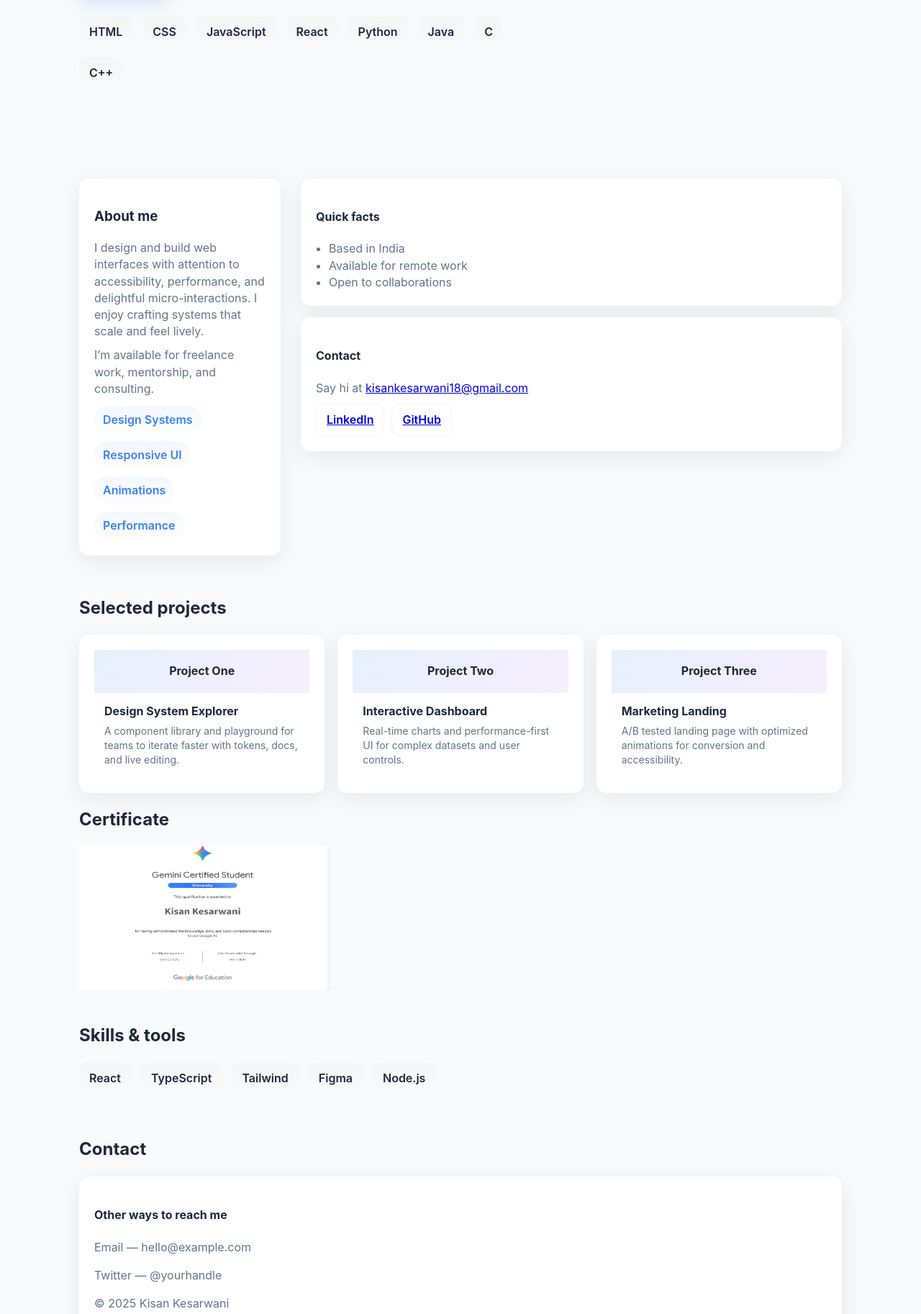
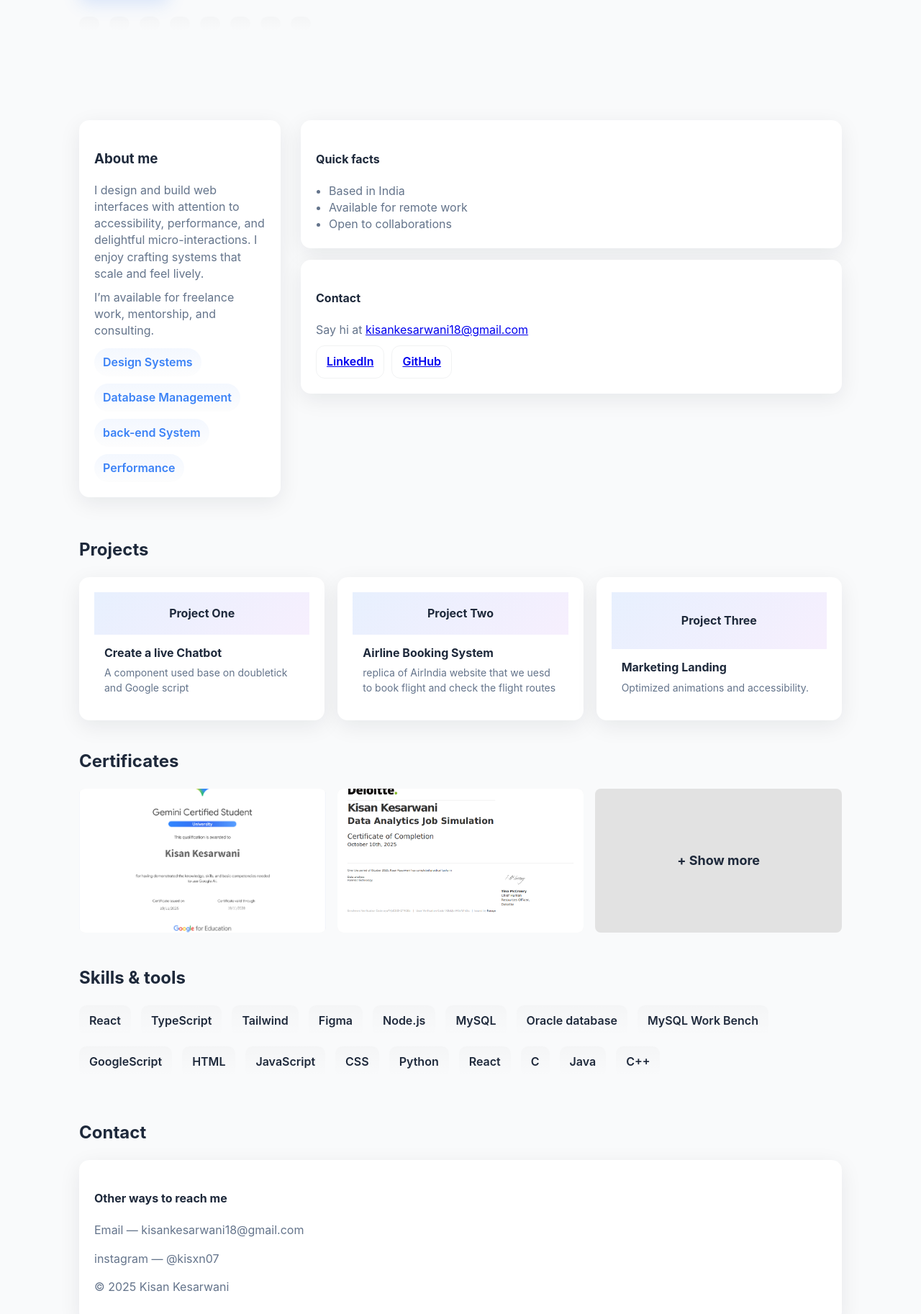
Before and after one commit to kisan0717/Portfolio, a plain HTML site: page index.html in a window 1280 px wide. Shown: the part 730-2556 px from the top of the page at 72% size. Drawn offline with Linux system fonts and the light colour scheme.

Commit message:
new things check

```diff
--- a/index.html
+++ b/index.html
@@ -3,10 +3,63 @@
 <head>
   <meta charset="utf-8" />
   <meta name="viewport" content="width=device-width,initial-scale=1" />
-  <title>Modern Portfolio — Template</title>
+  <title>kisan kesarwani</title>
   <meta name="description" content="A modern, responsive portfolio template with a fresh color palette and small interactions." />
+
   <link rel="stylesheet" href="style.css">
+
+  <style>
+    /* CERTIFICATE GRID INTEGRATION */
+    #certificate {
+      margin-top: 40px;
+    }
+
+    .certificate-grid {
+      display: grid;
+      grid-template-columns: repeat(3, 1fr);
+      gap: 16px;
+      margin-top: 20px;
+    }
+
+    .cert-item img {
+      width: 100%;
+      height: 200px;
+      object-fit: cover;
+      border-radius: 8px;
+      cursor: pointer;
+      background: #eee;
+      transition: transform 0.2s ease;
+    }
+
+    .cert-item img:hover {
+      transform: scale(1.03);
+    }
+
+    .hidden {
+      display: none;
+    }
+
+    .show-more-box {
+      width: 100%;
+      height: 200px;
+      border-radius: 8px;
+      background: var(--card-bg, #e2e2e2);
+      display: flex;
+      align-items: center;
+      justify-content: center;
+      font-weight: 700;
+      font-size: 18px;
+      cursor: pointer;
+      transition: background 0.2s ease;
+    }
+
+    .show-more-box:hover {
+      background: var(--muted);
+      color: white;
+    }
+  </style>
 </head>
+
 <body>
   <header class="container nav">
     <div class="logo">
@@ -38,7 +91,13 @@
         <div class="intro">
           <span class="eyebrow">Hello — I'm a developer</span>
           <h1 class="reveal">I build engaging digital experiences and clean interfaces.</h1>
-          <p class="lead reveal">A highly analytical and adaptable developer with a strong foundation in object-oriented programming, data structures, and system design, skilled in building scalable and secure back-end systems using Java, C++, and Python while also delivering performance-focused front-end engineering and thoughtful UI design; experienced in database management (MySQL, Oracle), version control (Git), collaborative project leadership, and crafting polished web applications, design systems, and interactive user experiences—driven by continuous learning and a commitment to technical excellence..</p>
+          <p class="lead reveal">
+            A highly analytical and adaptable developer with a strong foundation in object-oriented programming, data structures,
+            and system design, skilled in building scalable and secure back-end systems using Java, C++, and Python while also delivering
+            performance-focused front-end engineering and thoughtful UI design; experienced in database management (MySQL, Oracle),
+            version control (Git), collaborative project leadership, and crafting polished web applications, design systems, and
+            interactive user experiences—driven by continuous learning and a commitment to technical excellence.
+          </p>
 
           <div class="hero-cta reveal">
             <a class="btn primary" href="#projects">See Projects</a>
@@ -47,14 +106,14 @@
 
           <div style="margin-top:18px" class="reveal">
             <div class="tech-row">
-              <div class="tech">HTML</div>
-              <div class="tech">CSS</div>
-              <div class="tech">JavaScript</div>
-              <div class="tech">React</div>
-              <div class="tech">Python</div>
-              <div class="tech">Java</div>
-              <div class="tech">C</div>
-              <div class="tech">C++</div>
+              <div class="tech"></div>
+              <div class="tech"></div>
+              <div class="tech"></div>
+              <div class="tech"></div>
+              <div class="tech"></div>
+              <div class="tech"></div>
+              <div class="tech"></div>
+              <div class="tech"></div>
             </div>
           </div>
         </div>
@@ -62,7 +121,7 @@
         <aside class="hero-visual">
           <div class="profile">
             <div class="avatar">
-              <img src="" alt="profile" />
+              <img src="certificate/WhatsApp Image 2025-11-22 at 00.36.34_384c5148.jpg" alt="profile" />
             </div>
             <div style="text-align:center;margin-top:12px">
               <div style="font-weight:700">Kisan Kesarwani</div>
@@ -82,8 +141,8 @@
 
           <div class="skills">
             <div class="skill">Design Systems</div>
-            <div class="skill">Responsive UI</div>
-            <div class="skill">Animations</div>
+            <div class="skill">Database Management</div>
+            <div class="skill">back-end System</div>
             <div class="skill">Performance</div>
           </div>
         </div>
@@ -111,15 +170,15 @@
     </section>
 
     <section id="projects" class="projects">
-      <h2>Selected projects</h2>
+      <h2>Projects</h2>
       <div class="projects-grid">
         <article class="project-card card reveal">
           <div class="project-media">
             <div style="font-weight:700">Project One</div>
           </div>
           <div class="project-body">
-            <div class="project-title">Design System Explorer</div>
-            <p class="project-desc">A component library and playground for teams to iterate faster with tokens, docs, and live editing.</p>
+            <div class="project-title">Create a live Chatbot </div>
+            <p class="project-desc">A component used base on doubletick and Google script</p>
           </div>
         </article>
 
@@ -128,8 +187,8 @@
             <div style="font-weight:700">Project Two</div>
           </div>
           <div class="project-body">
-            <div class="project-title">Interactive Dashboard</div>
-            <p class="project-desc">Real-time charts and performance-first UI for complex datasets and user controls.</p>
+            <div class="project-title">Airline Booking System</div>
+            <p class="project-desc">replica of AirIndia  website that we uesd to book flight and check the flight routes </p>
           </div>
         </article>
 
@@ -139,22 +198,52 @@
           </div>
           <div class="project-body">
             <div class="project-title">Marketing Landing</div>
-            <p class="project-desc">A/B tested landing page with optimized animations for conversion and accessibility.</p>
+            <p class="project-desc">Optimized animations and accessibility.</p>
           </div>
         </article>
       </div>
     </section>
 
+    <!-- 🔥 UPDATED CERTIFICATE SECTION BELOW -->
     <section id="certificate">
-      <h2>Certificate</h2>
-      <div>
-        <img width="350px" height="200px" onclick="window.open('https://www.linkedin.com/posts/kisan-kesarwani-964332256_activity-7395750366656499712-K4br?utm_source=share&utm_medium=member_desktop&rcm=ACoAAD8NidwBHbZZXbsOxh3Z4EK2r0WnXnkLaBc')" src="Screenshot 2025-11-19 160519.png" alt="gemini">
-        <!-- <map name="gemini_url">
-          <area shape="rect" coords="0,0,350,200" href="https://www.linkedin.com/posts/kisan-kesarwani-964332256_activity-7395750366656499712-K4br?utm_source=share&utm_medium=member_desktop&rcm=ACoAAD8NidwBHbZZXbsOxh3Z4EK2r0WnXnkLaBc" alt="">
-        </map> -->
+      <h2>Certificates</h2>
+
+      <div class="certificate-grid">
+
+        <!-- Your real certificate -->
+        <div class="cert-item">
+          <img width="350px" height="200px"
+               src="certificate/gemini.png"
+               onclick="window.open('https://www.linkedin.com/posts/kisan-kesarwani-964332256_gemini-certified-university-student-kisan-activity-7397700108135362560-GkZs?utm_source=share&utm_medium=member_desktop&rcm=ACoAAD8NidwBHbZZXbsOxh3Z4EK2r0WnXnkLaBcttps://www.linkedin.com/posts/kisan-kesarwani-964332256_activity-7395750366656499712-K4br?utm_source=share&utm_medium=member_desktop')">
+        </div>
+
+
+        <!-- Placeholder 2 -->
+        <div class="cert-item">
+          <img src="certificate/deloitte.png" alt="Certificate 2"
+          onclick="window.open('https://www.linkedin.com/posts/kisan-kesarwani-964332256_forage-certificate-activity-7382346839439876096-S85x?utm_source=share&utm_medium=member_desktop&rcm=ACoAAD8NidwBHbZZXbsOxh3Z4EK2r0WnXnkLaBc')">
+        </div>
+
+        <!-- Show More tile -->
+        <div class="cert-item" id="showMoreTile">
+          <div class="show-more-box">+ Show more</div>
+        </div>
+
+        <!-- Hidden extra certificates -->
+        <div class="cert-item extra hidden"><img src="certificate/accenture.png"
+          onclick="window.open('https://www.linkedin.com/posts/kisan-kesarwani-964332256_forage-certificate-activity-7382519725798531072-iOrL?utm_source=share&utm_medium=member_desktop&rcm=ACoAAD8NidwBHbZZXbsOxh3Z4EK2r0WnXnkLaBc')">
+        </div>
+        <div class="cert-item extra hidden"><img src="certificate/tata.png"
+          onclick="window.open('https://www.linkedin.com/posts/kisan-kesarwani-964332256_forage-certificate-activity-7382732815542603778-am8C?utm_source=share&utm_medium=member_desktop&rcm=ACoAAD8NidwBHbZZXbsOxh3Z4EK2r0WnXnkLaBc')">
+        </div>
+        <div class="cert-item extra hidden"><img src="certificate/siemens.png"
+          onclick="window.open('https://www.linkedin.com/posts/kisan-kesarwani-964332256_forage-certificate-activity-7382513295682994176-9FKe?utm_source=share&utm_medium=member_desktop&rcm=ACoAAD8NidwBHbZZXbsOxh3Z4EK2r0WnXnkLaBc')"></div>
+        <!-- <div class="cert-item extra hidden"><img src=""></div>
+        <div class="cert-item extra hidden"><img src=""></div>
+        <div class="cert-item extra hidden"><img src=""></div> -->
+
       </div>
     </section>
-
 
     <section id="skills" style="margin-top:40px">
       <h2>Skills & tools</h2>
@@ -165,25 +254,62 @@
         <div class="tech">Tailwind</div>
         <div class="tech">Figma</div>
         <div class="tech">Node.js</div>
+        <div class="tech">MySQL</div>
+        <div class="tech">Oracle database</div>
+        <div class="tech">MySQL Work Bench</div>
+        <div class="tech">GoogleScript</div>
+        <div class="tech">HTML</div>
+        <div class="tech">JavaScript</div>
+        <div class="tech">CSS</div>
+        <div class="tech">Python</div>
+        <div class="tech">React</div>
+        <div class="tech">C</div>
+        <div class="tech">Java</div>
+        <div class="tech">C++</div>
       </div>
     </section>
 
     <section id="contact" class="contact">
       <h2>Contact</h2>
 
-        <aside class="card">
-          <h4>Other ways to reach me</h4>
-          <p style="color:var(--muted)">Email — hello@example.com</p>
-          <p style="color:var(--muted)">Twitter — @yourhandle</p>
-          <p style="color:var(--muted)">&copy; 2025 Kisan Kesarwani</p>
-        </aside>
-      </div>
+      <aside class="card">
+        <h4>Other ways to reach me</h4>
+        <p style="color:var(--muted)">Email — kisankesarwani18@gmail.com</p>
+        <p style="color:var(--muted)">instagram — @kisxn07</p>
+        <p style="color:var(--muted)">&copy; 2025 Kisan Kesarwani</p>
+      </aside>
     </section>
 
     <footer>
-      Built with care • Theme by <strong>Kisan</strong>
+       • Theme by <strong>Kisan</strong>
     </footer>
   </main>
+
+  <script>
+    const btnTile = document.getElementById("showMoreTile");
+    const btnBox = btnTile.querySelector(".show-more-box");
+    const extraItems = document.querySelectorAll(".extra");
+
+    let expanded = false;
+
+    btnTile.addEventListener("click", () => {
+      expanded = !expanded;
+
+      if (expanded) {
+        extraItems.forEach(item => item.classList.remove("hidden"));
+        btnBox.textContent = "Show less";
+      } else {
+        extraItems.forEach(item => item.classList.add("hidden"));
+        btnBox.textContent = "+ Show more";
+
+        window.scrollTo({
+          top: document.getElementById("certificate").offsetTop,
+          behavior: "smooth"
+        });
+      }
+    });
+  </script>
+
   <script src="script.js"></script>
 </body>
 </html>
```
Also changed, not shown: Screenshot 2025-11-19 160519.png (deleted), certificate/WhatsApp Image 2025-11-22 at 00.36.34_384c5148.jpg (added), certificate/accenture.png (added), certificate/deloitte.png (added), certificate/gemini.png (added), certificate/siemens.png (added), certificate/tata.png (added).
